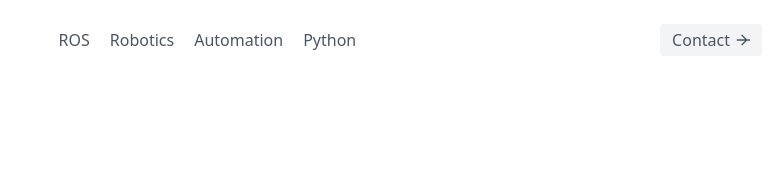
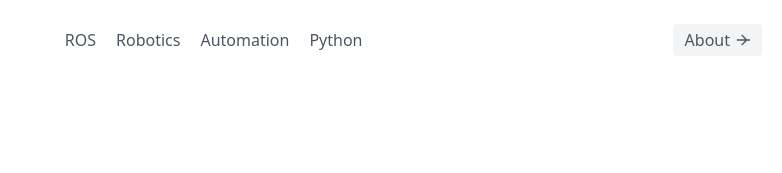
Before and after one commit to yogeshverma1296/vkjadon, a website: page index.html in a window 1280 px wide. Shown: the top 173 px of the page, 498-1280 px from the left. Drawn offline with nearby package versions, Linux system fonts and the light colour scheme.

Commit message:
Version 1.4 -> Modified index.html according to about.html

```diff
--- a/index.html
+++ b/index.html
@@ -37,7 +37,7 @@
     <!-- header -->
     <header class="text-gray-600 body-font">
         <div class="container mx-auto flex flex-wrap p-5 flex-col md:flex-row items-center">
-          <a class="flex title-font font-medium items-center text-gray-900 mb-4 md:mb-0">
+          <a class="flex title-font font-medium items-center text-gray-900 mb-4 md:mb-0" href="index.html">
             <img src="img/vj.jpg" alt="Dr. Vijay Kumar Jadon" class="w-10 h-10 text-white p-2 rounded-full">
             <span class="ml-3 text-xl">Dr. Vijay Kumar Jadon</span>
           </a>
@@ -47,11 +47,13 @@
             <a class="mr-5 hover:text-gray-900" href="#">Automation</a>
             <a class="mr-5 hover:text-gray-900" href="#">Python</a>
           </nav>
-          <button class="inline-flex items-center bg-gray-100 border-0 py-1 px-3 focus:outline-none hover:bg-gray-200 rounded text-base mt-4 md:mt-0">Contact
-            <svg fill="none" stroke="currentColor" stroke-linecap="round" stroke-linejoin="round" stroke-width="2" class="w-4 h-4 ml-1" viewBox="0 0 24 24">
-              <path d="M5 12h24M12 5l7 7-7 7"></path>
-            </svg>
-          </button>
+          <a href="about.html">
+            <button class="inline-flex items-center bg-gray-100 border-0 py-1 px-3 focus:outline-none hover:bg-gray-200 rounded text-base mt-4 md:mt-0">About
+              <svg fill="none" stroke="currentColor" stroke-linecap="round" stroke-linejoin="round" stroke-width="2" class="w-4 h-4 ml-1" viewBox="0 0 24 24">
+                <path d="M5 12h24M12 5l7 7-7 7"></path>
+              </svg>
+            </button>
+          </a>
         </div>
       </header>
 
```
